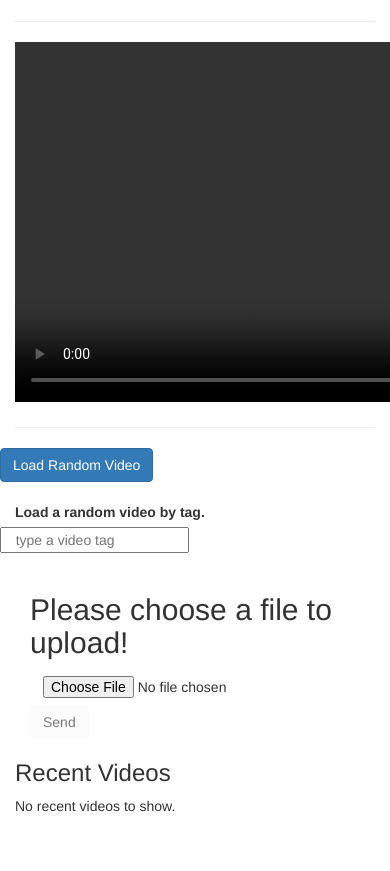
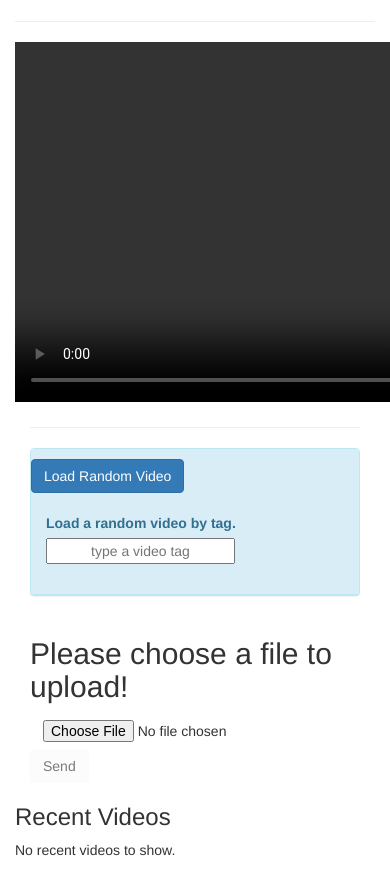
Before and after one commit to tahsinozden/video-share, an Angular app: page / in a window 390 px wide. Shown: the top 871 px of the page. Before the commit the page ends 844 px from the top, so only its background shows below. Built offline with nearby package versions, Linux system fonts and the light colour scheme.

Commit message:
ui customization.

```diff
--- a/src/app/app-video/random-video/random-video.component.html
+++ b/src/app/app-video/random-video/random-video.component.html
@@ -6,25 +6,36 @@
                    style="min-height: 360px; min-width: 640px"
                    data-toggle="tooltip" title="Click 'Load Random Video' button to load video!"
                    #videoplayer>
-                <source *ngIf="randomVideo"  id="randVideoSrc" [src]="randomVideo.url" type="video/mp4">
+                <source *ngIf="randomVideo" id="randVideoSrc" [src]="randomVideo.url" type="video/mp4">
             </video>
             <p *ngIf="videoErrorMessage != '' ">{{ videoErrorMessage }}</p>
         </div>
     </div>
 
+    <div>
+        <div class="col-sm-11 col-md-10 col-lg-8">
             <div class="row" *ngIf="randomVideo">
-        <p>Video Tags: </p>
+                <span>Video Tags: </span>
                 <span class="badge" *ngFor="let tag of (currentVideoTags | async)">{{ tag.tagName }}</span>
             </div>
             <hr>
-
+            <div class="panel panel-info">
+                <div class="panel-heading">
                     <div class="row">
+                        <div class="col-xs-offset-0">
                             <button class="btn btn-primary" (click)="loadRandVideo(videoplayer)">Load Random Video</button>
                             <a *ngIf="randomVideo" [href]="randomVideo.url" download="" class="btn primary">Download</a>
                         </div>
+                    </div>
                     <br>
-
-    <div class="row">
+                    <div class="row col-md-offset-1 col-xs-offset-0">
                         <video-tag-selector></video-tag-selector>
                     </div>
                 </div>
+            </div>
+
+        </div>
+        <div class="col-md-2 col-lg-4"></div>
+    </div>
+
+</div>
--- a/src/app/app-video/random-video/video-tag-selector/video-tag-selector.component.css
+++ b/src/app/app-video/random-video/video-tag-selector/video-tag-selector.component.css
@@ -1,3 +1,3 @@
 .autocomplete-span {
-    border: dashed thin blue;
+    font-weight: bold;
 }
--- a/src/app/app-video/random-video/video-tag-selector/video-tag-selector.component.html
+++ b/src/app/app-video/random-video/video-tag-selector/video-tag-selector.component.html
@@ -1,14 +1,13 @@
 <div class="container">
     <div class="row">
-        <div class="col-md-3">
         <label for="video-tag-complete">Load a random video by tag.</label>
     </div>
-        <div class="col-md-9">
     <div class="row">
         <div>
             <input id="video-tag-complete"
                    type="text"
-                           placeholder="   type a video tag"
+                   class="text-center"
+                   placeholder="type a video tag"
                    [(ngModel)]="currentValue.tagName"
                    (ngModelChange)="onValueChanged($event)"
                    (click)="onInputClicked($event)">
@@ -30,12 +29,10 @@
             </div>
         </ng-template>
     </div>
-        </div>
 
-    </div>
 
     <div class="row">
-        <p *ngIf="selectedVideoTags.length">Filtering Video Tags:</p>
+        <span *ngIf="selectedVideoTags.length">Filtering Video Tags:</span>
         <span class="badge"
               *ngFor="let tag of selectedVideoTags"
               (click)="onTagRemove(tag)"
--- a/src/app/app-video/video-uploader/video-uploader.component.ts
+++ b/src/app/app-video/video-uploader/video-uploader.component.ts
@@ -1,10 +1,9 @@
-import { Component, OnInit, ViewChild, ElementRef } from '@angular/core';
-import { Http, Headers, RequestOptions } from '@angular/http';
+import {Component, ElementRef, OnInit, ViewChild} from '@angular/core';
+import {Http} from '@angular/http';
 import {Observable} from 'rxjs';
-import { VideoService } from '../video.service'
-import { VideoTagModel } from './../video-tag.model';
-import { HttpEvent } from "@angular/common/http";
-import { HttpEventType } from "@angular/common/http";
+import {VideoService} from '../video.service'
+import {VideoTagModel} from './../video-tag.model';
+import {HttpEvent, HttpEventType} from "@angular/common/http";
 
 @Component({
     selector: 'video-uploader',
@@ -22,7 +21,8 @@ export class VideoUploaderComponent implements OnInit {
     uploadStatusCode: UploadStatus = UploadStatus.INITIAL;
 
     constructor(private http: Http,
-            private videoService: VideoService) {}
+                private videoService: VideoService) {
+    }
 
     setVideoFile(files: HTMLInputElement) {
         console.log(files.value);
@@ -49,6 +49,7 @@ export class VideoUploaderComponent implements OnInit {
                         case HttpEventType.Response:
                             console.log('Done!', event.body);
                             this.uploadStatusCode = UploadStatus.SUCCESS;
+                            this.availableVideoTags = this.videoService.getAvailableVideoTags();
                     }
                 },
                 error => {
@@ -71,7 +72,7 @@ export class VideoUploaderComponent implements OnInit {
 
     onTagRemove(tagName: string) {
         const idx = this.videoTagList.indexOf(tagName);
-    if (idx> -1) {
+        if (idx > -1) {
             this.videoTagList.splice(idx, 1);
         }
     }
```
Lines whose indentation alone changed are shown as unchanged.
